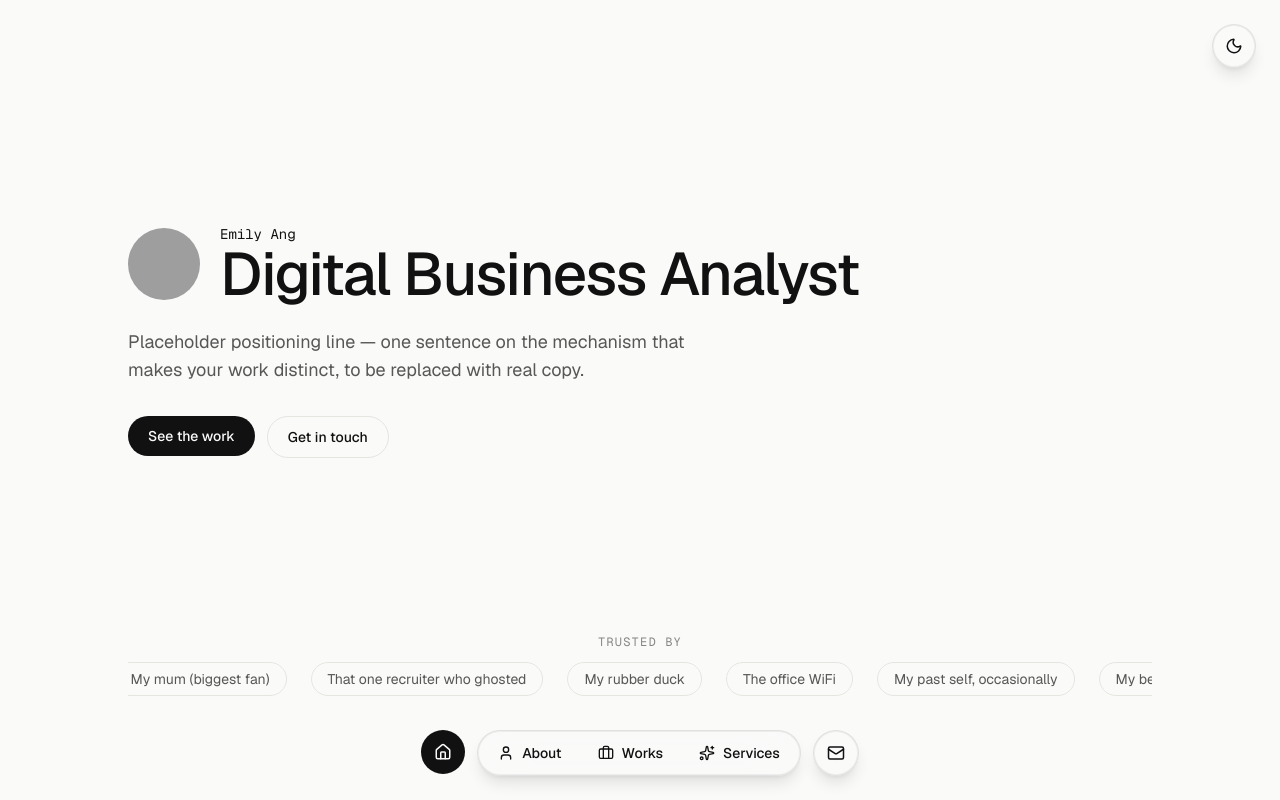
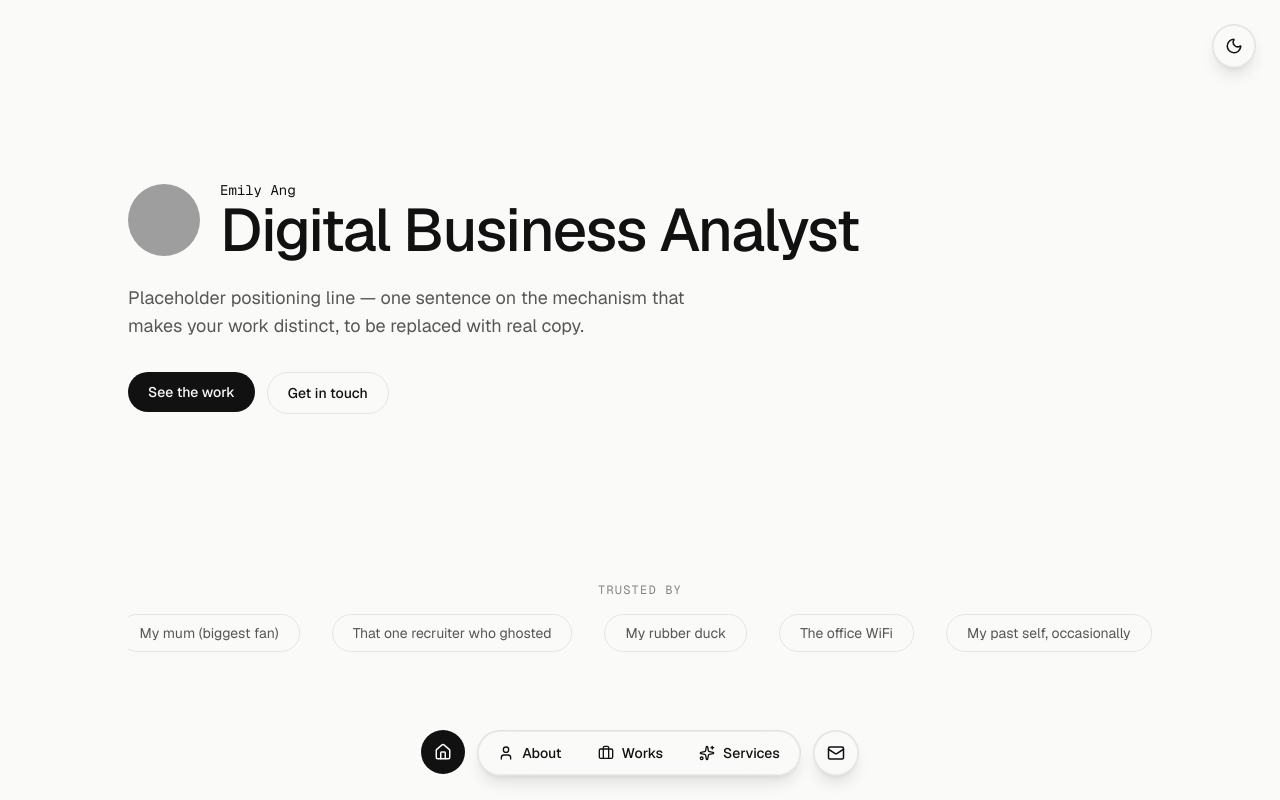
Before and after one commit to eang010/EmilyWeb, a Next.js app: page / in a window 1280 px wide. Built offline with nearby package versions, Linux system fonts and the light colour scheme; grey boxes are pictures that could not be loaded.

Commit message:
Give desktop Trusted by clearer clearance above the nav
Increase sm+ bottom padding so the marquee sits distinctly above
the pill nav while keeping the one-screen layout.

Co-authored-by: Emily <eang010@users.noreply.github.com>

```diff
--- a/app/page.tsx
+++ b/app/page.tsx
@@ -5,7 +5,7 @@ import TrustedByMarquee from "@/components/TrustedByMarquee";
 
 export default function Home() {
   return (
-    <div className="-mb-[calc(7rem+env(safe-area-inset-bottom))] flex h-[100svh] max-h-[100svh] flex-col overflow-hidden px-6 pt-[calc(3.75rem+env(safe-area-inset-top))] pb-[calc(5.75rem+env(safe-area-inset-bottom))] [@media(max-height:700px)]:pt-[calc(3.25rem+env(safe-area-inset-top))] [@media(max-height:700px)]:pb-[calc(5.25rem+env(safe-area-inset-bottom))]">
+    <div className="-mb-[calc(7rem+env(safe-area-inset-bottom))] flex h-[100svh] max-h-[100svh] flex-col overflow-hidden px-6 pt-[calc(3.75rem+env(safe-area-inset-top))] pb-[calc(5.75rem+env(safe-area-inset-bottom))] sm:pt-8 sm:pb-[calc(7.5rem+env(safe-area-inset-bottom))] [@media(max-height:700px)]:pt-[calc(3.25rem+env(safe-area-inset-top))] [@media(max-height:700px)]:pb-[calc(5.25rem+env(safe-area-inset-bottom))]">
       <section className="mx-auto flex min-h-0 w-full max-w-5xl flex-1 flex-col justify-center [@media(max-height:700px)]:justify-start">
         <div className="flex flex-col items-start gap-3 sm:flex-row sm:items-center sm:gap-5 [@media(max-height:700px)]:gap-2">
           <Avatar size={72} className="size-14 sm:size-[72px] [@media(max-height:700px)]:size-12" />
@@ -31,7 +31,7 @@ export default function Home() {
         </div>
       </section>
 
-      <footer className="mx-auto w-full max-w-5xl shrink-0">
+      <footer className="mx-auto w-full max-w-5xl shrink-0 sm:pb-2">
         <TrustedByMarquee />
       </footer>
     </div>
--- a/components/TrustedByMarquee.tsx
+++ b/components/TrustedByMarquee.tsx
@@ -4,15 +4,15 @@ export default function TrustedByMarquee() {
   const items = [...trustedBy, ...trustedBy];
 
   return (
-    <div className="overflow-hidden py-3 [@media(max-height:700px)]:py-2">
-      <p className="mb-3 text-center font-mono text-xs uppercase tracking-widest text-foreground/50 [@media(max-height:700px)]:mb-2">
+    <div className="overflow-hidden py-3 sm:py-5 [@media(max-height:700px)]:py-2">
+      <p className="mb-3 text-center font-mono text-xs uppercase tracking-widest text-foreground/50 sm:mb-4 [@media(max-height:700px)]:mb-2">
         Trusted by
       </p>
-      <div className="flex w-max animate-marquee gap-6 [@media(max-height:700px)]:gap-4">
+      <div className="flex w-max animate-marquee gap-6 sm:gap-8 [@media(max-height:700px)]:gap-4">
         {items.map((name, i) => (
           <span
             key={`${name}-${i}`}
-            className="whitespace-nowrap rounded-full border border-muted px-4 py-1.5 text-sm text-foreground/70 [@media(max-height:700px)]:px-3 [@media(max-height:700px)]:py-1 [@media(max-height:700px)]:text-xs"
+            className="whitespace-nowrap rounded-full border border-muted px-4 py-1.5 text-sm text-foreground/70 sm:px-5 sm:py-2 [@media(max-height:700px)]:px-3 [@media(max-height:700px)]:py-1 [@media(max-height:700px)]:text-xs"
           >
             {name}
           </span>
```
